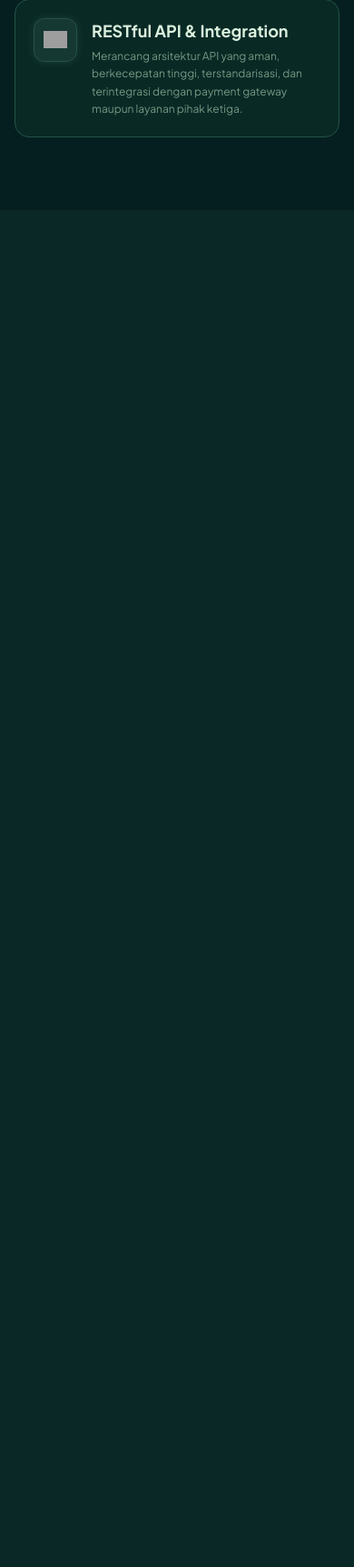
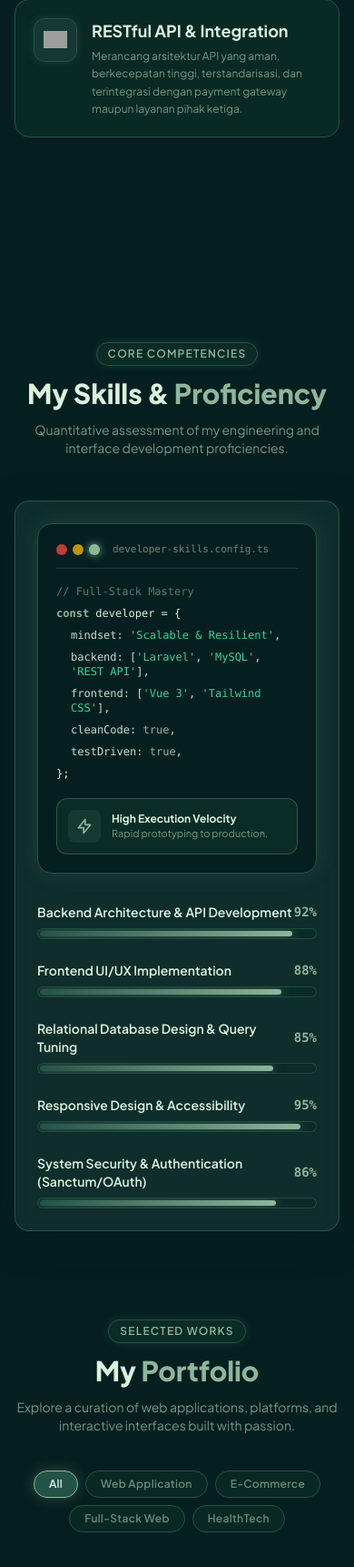
Before and after one commit to Tiannn-r/Portofolio, a Laravel app: page / in a window 390 px wide. Shown: the part 4448-6170 px from the top of the page at 91% size. Before the commit the page ends 4599 px from the top, so only its background shows below. Run offline with Laravel 12, Linux system fonts and the light colour scheme; data comes from the database, SQL or seed files in the repository; style sheets or scripts are compiled from the project's sources; grey boxes are pictures that could not be loaded.

Commit message:
feat(ui): implement My Skills progress bars and My Portfolio 3x2 grid

```diff
--- a/resources/js/App.vue
+++ b/resources/js/App.vue
@@ -20,6 +20,12 @@
         :projects="portfolio.projects"
         :services="portfolio.services"
       />
+
+      <!-- Section 4: My Skills (Progress Bar) & My Portfolio Grid -->
+      <SkillsPortfolioSection
+        :skills="portfolio.skills"
+        :projects="portfolio.projects"
+      />
     </main>
   </div>
 </template>
@@ -32,6 +38,7 @@ import Navbar from './components/Navbar.vue';
 import HeroSection from './components/HeroSection.vue';
 import AboutSection from './components/AboutSection.vue';
 import FeaturedServicesSection from './components/FeaturedServicesSection.vue';
+import SkillsPortfolioSection from './components/SkillsPortfolioSection.vue';
 
 const { portfolio, loading, error } = usePortfolio();
 const activeSection = ref('hero');
--- /dev/null
+++ b/resources/js/components/SkillsPortfolioSection.vue
@@ -0,0 +1,411 @@
+<template>
+  <section id="portfolio" class="relative py-20 z-10">
+    <!-- Part 1: My Skills (Progress Bars) -->
+    <div id="skills" class="mb-24">
+      <div class="text-center mb-12">
+        <span class="inline-block px-3 py-1 text-xs font-semibold tracking-widest text-sage-400 uppercase bg-forest-900 border border-forest-700 rounded-full mb-3 shadow-[0_0_10px_rgba(142,182,155,0.15)]">
+          Core Competencies
+        </span>
+        <h2 class="text-3xl sm:text-4xl lg:text-5xl font-extrabold text-mint-100">
+          My Skills & <span class="text-sage-400">Proficiency</span>
+        </h2>
+        <p class="mt-3 text-sage-400/80 max-w-xl mx-auto text-sm sm:text-base">
+          Quantitative assessment of my engineering and interface development proficiencies.
+        </p>
+      </div>
+
+      <!-- Glassmorphism Card with Illustration on Left & Progress Bars on Right -->
+      <div class="bg-forest-800/60 backdrop-blur-md border border-sage-400/25 rounded-2xl p-6 sm:p-10 shadow-[0_10px_35px_rgba(5,31,32,0.6)] relative overflow-hidden">
+        <div class="grid grid-cols-1 lg:grid-cols-12 gap-8 lg:gap-12 items-center">
+          <!-- Left: Futuristic Illustration / Code Visualizer -->
+          <div class="lg:col-span-5 flex flex-col items-center justify-center">
+            <div class="w-full max-w-sm bg-forest-950/90 border border-forest-700 rounded-2xl p-5 shadow-[0_0_25px_rgba(142,182,155,0.15)] relative">
+              <!-- Window dots -->
+              <div class="flex items-center gap-1.5 mb-4 pb-3 border-b border-forest-700/60">
+                <span class="w-3 h-3 rounded-full bg-red-500/80"></span>
+                <span class="w-3 h-3 rounded-full bg-yellow-500/80"></span>
+                <span class="w-3 h-3 rounded-full bg-sage-400 shadow-[0_0_8px_#8EB69B]"></span>
+                <span class="ml-2 text-[11px] font-mono text-sage-400/70">developer-skills.config.ts</span>
+              </div>
+
+              <!-- Code snippet illustration -->
+              <div class="space-y-2 font-mono text-xs">
+                <p class="text-sage-400/60">// Full-Stack Mastery</p>
+                <p class="text-mint-100"><span class="text-sage-400 font-bold">const</span> developer = {</p>
+                <p class="text-mint-100/90 pl-4">mindset: <span class="text-emerald-400">'Scalable & Resilient'</span>,</p>
+                <p class="text-mint-100/90 pl-4">backend: [<span class="text-emerald-400">'Laravel'</span>, <span class="text-emerald-400">'MySQL'</span>, <span class="text-emerald-400">'REST API'</span>],</p>
+                <p class="text-mint-100/90 pl-4">frontend: [<span class="text-emerald-400">'Vue 3'</span>, <span class="text-emerald-400">'Tailwind CSS'</span>],</p>
+                <p class="text-mint-100/90 pl-4">cleanCode: <span class="text-sage-400">true</span>,</p>
+                <p class="text-mint-100/90 pl-4">testDriven: <span class="text-sage-400">true</span>,</p>
+                <p class="text-mint-100">};</p>
+              </div>
+
+              <!-- Floating Accent Badge -->
+              <div class="mt-5 p-3 rounded-xl bg-forest-900 border border-sage-400/30 flex items-center gap-3">
+                <div class="w-9 h-9 rounded-lg bg-forest-800 flex items-center justify-center text-sage-400 shrink-0">
+                  <svg class="w-5 h-5" fill="none" viewBox="0 0 24 24" stroke="currentColor">
+                    <path stroke-linecap="round" stroke-linejoin="round" stroke-width="2" d="M13 10V3L4 14h7v7l9-11h-7z" />
+                  </svg>
+                </div>
+                <div>
+                  <h5 class="text-xs font-bold text-mint-100">High Execution Velocity</h5>
+                  <p class="text-[11px] text-sage-400/80">Rapid prototyping to production.</p>
+                </div>
+              </div>
+            </div>
+          </div>
+
+          <!-- Right: Horizontal Progress Bars -->
+          <div class="lg:col-span-7 space-y-6">
+            <div
+              v-for="skill in progressSkills"
+              :key="skill.id || skill.name"
+              class="group"
+            >
+              <!-- Skill Name & Percentage -->
+              <div class="flex items-center justify-between mb-2">
+                <span class="text-sm sm:text-base font-semibold text-mint-100 group-hover:text-sage-400 transition-colors">
+                  {{ skill.name }}
+                </span>
+                <span class="text-sm font-mono font-bold text-sage-400">
+                  {{ skill.percentage }}%
+                </span>
+              </div>
+
+              <!-- Track & Bar -->
+              <div class="w-full h-3 rounded-full bg-forest-900 border border-forest-700/80 overflow-hidden p-0.5">
+                <div
+                  class="h-full rounded-full bg-gradient-to-r from-forest-700 to-sage-400 shadow-[0_0_12px_rgba(142,182,155,0.5)] transition-all duration-1000 ease-out"
+                  :style="{ width: `${skill.percentage}%` }"
+                ></div>
+              </div>
+            </div>
+          </div>
+        </div>
+      </div>
+    </div>
+
+    <!-- Part 2: My Portfolio Grid (3x2) -->
+    <div>
+      <div class="text-center mb-10">
+        <span class="inline-block px-3 py-1 text-xs font-semibold tracking-widest text-sage-400 uppercase bg-forest-900 border border-forest-700 rounded-full mb-3 shadow-[0_0_10px_rgba(142,182,155,0.15)]">
+          Selected Works
+        </span>
+        <h2 class="text-3xl sm:text-4xl lg:text-5xl font-extrabold text-mint-100">
+          My <span class="text-sage-400">Portfolio</span>
+        </h2>
+        <p class="mt-3 text-sage-400/80 max-w-xl mx-auto text-sm sm:text-base">
+          Explore a curation of web applications, platforms, and interactive interfaces built with passion.
+        </p>
+      </div>
+
+      <!-- Category Filter Tabs -->
+      <div class="flex flex-wrap items-center justify-center gap-2 mb-10">
+        <button
+          v-for="cat in categories"
+          :key="cat"
+          @click="selectedCategory = cat"
+          type="button"
+          class="px-4 py-1.5 rounded-full text-xs font-semibold tracking-wide transition-all duration-300"
+          :class="selectedCategory === cat ? 'bg-forest-700 text-mint-100 border border-sage-400 shadow-[0_0_15px_rgba(142,182,155,0.3)]' : 'bg-forest-900/80 text-sage-400/70 border border-forest-700 hover:text-mint-100 hover:bg-forest-800'"
+        >
+          {{ cat }}
+        </button>
+      </div>
+
+      <!-- 3x2 Grid Display (6 Projects) -->
+      <div class="grid grid-cols-1 md:grid-cols-2 lg:grid-cols-3 gap-6">
+        <div
+          v-for="project in filteredProjects"
+          :key="project.id || project.slug || project.title"
+          class="group bg-forest-900/90 border border-forest-700 hover:border-sage-400 rounded-2xl overflow-hidden hover:scale-[1.02] hover:shadow-[0_0_25px_rgba(142,182,155,0.25)] transition-all duration-300 flex flex-col justify-between"
+        >
+          <!-- Thumbnail Image -->
+          <div class="relative h-48 overflow-hidden border-b border-forest-700/80">
+            <img
+              :src="project.thumbnail_url || project.thumbnail || 'https://images.unsplash.com/photo-1507238691740-187a5b1d37b8?auto=format&fit=crop&w=800&q=80'"
+              :alt="project.title"
+              class="w-full h-full object-cover transition-transform duration-500 group-hover:scale-105"
+            />
+            <div class="absolute inset-0 bg-gradient-to-t from-forest-950 via-transparent to-transparent opacity-80"></div>
+            <!-- Category Tag -->
+            <span class="absolute top-3 left-3 px-2.5 py-0.5 text-[10px] font-semibold tracking-wider uppercase bg-forest-950/80 text-sage-400 border border-forest-700 rounded-md backdrop-blur-md">
+              {{ project.category }}
+            </span>
+          </div>
+
+          <!-- Project Body -->
+          <div class="p-5 flex-1 flex flex-col justify-between">
+            <div>
+              <h3 class="text-lg font-bold text-mint-100 group-hover:text-sage-400 transition-colors mb-2 line-clamp-1">
+                {{ project.title }}
+              </h3>
+              <p class="text-xs text-mint-100/75 leading-relaxed line-clamp-2 mb-4">
+                {{ project.description }}
+              </p>
+
+              <!-- Tech Stack Badges -->
+              <div class="flex flex-wrap gap-1.5 mb-5">
+                <span
+                  v-for="(tag, idx) in project.tech_stack"
+                  :key="idx"
+                  class="bg-forest-700 text-mint-100 text-[11px] px-2.5 py-0.5 rounded-md font-medium border border-forest-700"
+                >
+                  {{ tag }}
+                </span>
+              </div>
+            </div>
+
+            <!-- Card Bottom Actions -->
+            <div class="flex items-center justify-between pt-3 border-t border-forest-700/50">
+              <button
+                @click="openModal(project)"
+                type="button"
+                class="text-xs text-sage-400 font-semibold hover:text-mint-100 inline-flex items-center gap-1 group/btn"
+              >
+                <span>Details</span>
+                <svg class="w-3 h-3 group-hover/btn:translate-x-1 transition-transform" fill="none" viewBox="0 0 24 24" stroke="currentColor">
+                  <path stroke-linecap="round" stroke-linejoin="round" stroke-width="2" d="M9 5l7 7-7 7" />
+                </svg>
+              </button>
+
+              <div class="flex items-center gap-2">
+                <a
+                  v-if="project.url_repo"
+                  :href="project.url_repo"
+                  target="_blank"
+                  title="Source Code"
+                  class="w-8 h-8 rounded-full bg-forest-800 text-sage-400 hover:text-mint-100 hover:bg-forest-700 flex items-center justify-center transition-colors border border-forest-700"
+                >
+                  <svg class="w-3.5 h-3.5" fill="currentColor" viewBox="0 0 24 24">
+                    <path fill-rule="evenodd" clip-rule="evenodd" d="M12 2C6.477 2 2 6.484 2 12.017c0 4.425 2.865 8.18 6.839 9.504.5.092.682-.217.682-.483 0-.237-.008-.868-.013-1.703-2.782.605-3.369-1.343-3.369-1.343-.454-1.158-1.11-1.466-1.11-1.466-.908-.62.069-.608.069-.608 1.003.07 1.53 1.032 1.53 1.032.892 1.53 2.341 1.088 2.91.832.092-.647.35-1.088.636-1.338-2.22-.253-4.555-1.113-4.555-4.951 0-1.093.39-1.988 1.029-2.688-.103-.253-.446-1.272.098-2.65 0 0 .84-.27 2.75 1.026A9.564 9.564 0 0112 6.844c.85.004 1.705.115 2.504.337 1.909-1.296 2.747-1.027 2.747-1.027.546 1.379.202 2.398.1 2.651.64.7 1.028 1.595 1.028 2.688 0 3.848-2.339 4.695-4.566 4.943.359.309.678.92.678 1.855 0 1.338-.012 2.419-.012 2.747 0 .268.18.58.688.482A10.019 10.019 0 0022 12.017C22 6.484 17.522 2 12 2z" />
+                  </svg>
+                </a>
+                <a
+                  v-if="project.url_demo"
+                  :href="project.url_demo"
+                  target="_blank"
+                  title="Live Demo"
+                  class="w-8 h-8 rounded-full bg-forest-800 text-sage-400 hover:text-mint-100 hover:bg-forest-700 flex items-center justify-center transition-colors border border-forest-700"
+                >
+                  <svg class="w-3.5 h-3.5" fill="none" viewBox="0 0 24 24" stroke="currentColor">
+                    <path stroke-linecap="round" stroke-linejoin="round" stroke-width="2" d="M10 6H6a2 2 0 00-2 2v10a2 2 0 002 2h10a2 2 0 002-2v-4M14 4h6m0 0v6m0-6L10 14" />
+                  </svg>
+                </a>
+              </div>
+            </div>
+          </div>
+        </div>
+      </div>
+    </div>
+
+    <!-- Detail Modal -->
+    <div
+      v-if="activeModalProject"
+      class="fixed inset-0 z-50 flex items-center justify-center p-4 bg-forest-950/80 backdrop-blur-md animate-fade-in"
+      @click.self="activeModalProject = null"
+    >
+      <div class="relative w-full max-w-2xl bg-forest-900 border border-sage-400/40 rounded-2xl p-6 sm:p-8 shadow-[0_0_40px_rgba(142,182,155,0.3)] max-h-[90vh] overflow-y-auto">
+        <button
+          @click="activeModalProject = null"
+          type="button"
+          class="absolute top-5 right-5 w-8 h-8 rounded-full bg-forest-800 text-sage-400 hover:text-mint-100 hover:bg-forest-700 flex items-center justify-center transition-colors border border-forest-700"
+        >
+          <svg class="w-4 h-4" fill="none" viewBox="0 0 24 24" stroke="currentColor">
+            <path stroke-linecap="round" stroke-linejoin="round" stroke-width="2" d="M6 18L18 6M6 6l12 12" />
+          </svg>
+        </button>
+
+        <span class="text-xs uppercase tracking-wider text-sage-400 font-semibold font-mono">
+          {{ activeModalProject.category }}
+        </span>
+        <h3 class="text-2xl font-bold text-mint-100 mb-3 mt-1">
+          {{ activeModalProject.title }}
+        </h3>
+
+        <div class="rounded-xl overflow-hidden mb-5 border border-forest-700 max-h-72">
+          <img
+            :src="activeModalProject.thumbnail_url || activeModalProject.thumbnail"
+            :alt="activeModalProject.title"
+            class="w-full h-full object-cover"
+          />
+        </div>
+
+        <p class="text-sm text-mint-100/90 leading-relaxed mb-6 whitespace-pre-line">
+          {{ activeModalProject.description }}
+        </p>
+
+        <div class="mb-6">
+          <span class="text-xs uppercase text-sage-400 font-semibold block mb-2">Technologies Used:</span>
+          <div class="flex flex-wrap gap-2">
+            <span
+              v-for="(tech, i) in activeModalProject.tech_stack"
+              :key="i"
+              class="px-3 py-1 rounded-md text-xs font-mono bg-forest-800 text-mint-100 border border-forest-700"
+            >
+              {{ tech }}
+            </span>
+          </div>
+        </div>
+
+        <div class="flex items-center gap-3 pt-4 border-t border-forest-700">
+          <a
+            v-if="activeModalProject.url_demo"
+            :href="activeModalProject.url_demo"
+            target="_blank"
+            class="px-5 py-2.5 rounded-full bg-forest-700 text-mint-100 font-semibold text-xs border border-sage-400 shadow-[0_0_15px_rgba(142,182,155,0.3)] hover:bg-forest-700/80 transition-all inline-flex items-center gap-2"
+          >
+            <span>Visit Live Demo</span>
+            <svg class="w-3.5 h-3.5" fill="none" viewBox="0 0 24 24" stroke="currentColor">
+              <path stroke-linecap="round" stroke-linejoin="round" stroke-width="2" d="M10 6H6a2 2 0 00-2 2v10a2 2 0 002 2h10a2 2 0 002-2v-4M14 4h6m0 0v6m0-6L10 14" />
+            </svg>
+          </a>
+          <a
+            v-if="activeModalProject.url_repo"
+            :href="activeModalProject.url_repo"
+            target="_blank"
+            class="px-5 py-2.5 rounded-full bg-forest-800 text-sage-400 hover:text-mint-100 font-medium text-xs border border-forest-700 hover:border-sage-400 transition-colors inline-flex items-center gap-2"
+          >
+            <span>Repository</span>
+            <svg class="w-3.5 h-3.5" fill="currentColor" viewBox="0 0 24 24">
+              <path fill-rule="evenodd" clip-rule="evenodd" d="M12 2C6.477 2 2 6.484 2 12.017c0 4.425 2.865 8.18 6.839 9.504.5.092.682-.217.682-.483 0-.237-.008-.868-.013-1.703-2.782.605-3.369-1.343-3.369-1.343-.454-1.158-1.11-1.466-1.11-1.466-.908-.62.069-.608.069-.608 1.003.07 1.53 1.032 1.53 1.032.892 1.53 2.341 1.088 2.91.832.092-.647.35-1.088.636-1.338-2.22-.253-4.555-1.113-4.555-4.951 0-1.093.39-1.988 1.029-2.688-.103-.253-.446-1.272.098-2.65 0 0 .84-.27 2.75 1.026A9.564 9.564 0 0112 6.844c.85.004 1.705.115 2.504.337 1.909-1.296 2.747-1.027 2.747-1.027.546 1.379.202 2.398.1 2.651.64.7 1.028 1.595 1.028 2.688 0 3.848-2.339 4.695-4.566 4.943.359.309.678.92.678 1.855 0 1.338-.012 2.419-.012 2.747 0 .268.18.58.688.482A10.019 10.019 0 0022 12.017C22 6.484 17.522 2 12 2z" />
+            </svg>
+          </a>
+        </div>
+      </div>
+    </div>
+  </section>
+</template>
+
+<script setup>
+import { ref, computed } from 'vue';
+
+const props = defineProps({
+  skills: {
+    type: Object,
+    default: () => ({
+      progress_bars: [],
+    }),
+  },
+  projects: {
+    type: Array,
+    default: () => [],
+  },
+});
+
+const selectedCategory = ref('All');
+const activeModalProject = ref(null);
+
+const defaultProgressSkills = [
+  { name: 'Backend Architecture & API Development', percentage: 92 },
+  { name: 'Frontend UI/UX Implementation', percentage: 88 },
+  { name: 'Relational Database Design & Query Tuning', percentage: 85 },
+  { name: 'Responsive Design & Accessibility', percentage: 95 },
+  { name: 'System Security & Authentication (Sanctum/OAuth)', percentage: 86 },
+];
+
+const progressSkills = computed(() => {
+  if (props.skills?.progress_bars && props.skills.progress_bars.length > 0) {
+    return props.skills.progress_bars;
+  }
+  return defaultProgressSkills;
+});
+
+const defaultProjects = [
+  {
+    title: 'Enterprise Resource Planning (ERP) System',
+    slug: 'erp-system',
+    category: 'Web Application',
+    description: 'Platform ERP modern untuk enterprise dengan manajemen inventaris realtime, pelaporan akuntansi otomatis, manajemen multi-cabang, dan role-based access control yang aman.',
+    thumbnail_url: 'https://images.unsplash.com/photo-1460925895917-afdab827c52f?auto=format&fit=crop&w=800&q=80',
+    tech_stack: ['Laravel 11', 'Vue 3', 'Tailwind CSS', 'MySQL', 'Chart.js'],
+    url_demo: 'https://erp.demo.portofolio.id',
+    url_repo: 'https://github.com/Tiannn-r/Portofolio',
+  },
+  {
+    title: 'Multi-Vendor Marketplace & Checkout Platform',
+    slug: 'ecommerce-platform',
+    category: 'E-Commerce',
+    description: 'Aplikasi e-commerce lengkap dengan cart realtime, integrasi pembayaran digital, pelacakan kurir otomatis, serta dashboard analitik penjualan bagi merchant.',
+    thumbnail_url: 'https://images.unsplash.com/photo-1557821552-17105176677c?auto=format&fit=crop&w=800&q=80',
+    tech_stack: ['Laravel 11', 'Vue 3', 'Pinia', 'Tailwind CSS', 'Midtrans API'],
+    url_demo: 'https://shop.demo.portofolio.id',
+    url_repo: 'https://github.com/Tiannn-r/Portofolio',
+  },
+  {
+    title: 'Personal Portfolio & Admin CMS Engine',
+    slug: 'portfolio-cms',
+    category: 'Full-Stack Web',
+    description: 'Sistem website portofolio interaktif yang terhubung langsung ke Content Management System (CMS) Admin dengan autentikasi Sanctum dan manajemen pesan kontak.',
+    thumbnail_url: 'https://images.unsplash.com/photo-1507238691740-187a5b1d37b8?auto=format&fit=crop&w=800&q=80',
+    tech_stack: ['Laravel 11', 'Sanctum', 'Vue 3', 'Tailwind CSS', 'MySQL'],
+    url_demo: 'https://portofolio.id',
+    url_repo: 'https://github.com/Tiannn-r/Portofolio',
+  },
+  {
+    title: 'Healthcare Clinic Appointment & Electronic Medical Record',
+    slug: 'clinic-system',
+    category: 'HealthTech',
+    description: 'Aplikasi booking janji temu dokter online dengan notifikasi pengingat via WhatsApp dan rekam medis elektronik terenkripsi.',
+    thumbnail_url: 'https://images.unsplash.com/photo-1576091160399-112ba8d25d1d?auto=format&fit=crop&w=800&q=80',
+    tech_stack: ['Laravel 11', 'Vue.js', 'MySQL', 'Tailwind CSS'],
+    url_demo: 'https://clinic.demo.portofolio.id',
+    url_repo: 'https://github.com/Tiannn-r/Portofolio',
+  },
+  {
+    title: 'SaaS Analytics & Performance Monitoring',
+    slug: 'saas-analytics',
+    category: 'Web Application',
+    description: 'Dashboard metrik performa cloud server, visualisasi throughput data time-series, dan sistem alarm peringatan kegagalan server.',
+    thumbnail_url: 'https://images.unsplash.com/photo-1551288049-bebda4e38f71?auto=format&fit=crop&w=800&q=80',
+    tech_stack: ['Vue 3', 'Laravel', 'PostgreSQL', 'Redis'],
+    url_demo: 'https://analytics.demo.portofolio.id',
+    url_repo: 'https://github.com/Tiannn-r/Portofolio',
+  },
+  {
+    title: 'Real-Time Team Collaboration Suite',
+    slug: 'collaboration-suite',
+    category: 'Full-Stack Web',
+    description: 'Aplikasi kolaborasi kerja tim dengan kanban board interaktif, live document editing via websockets, dan video conference terintegrasi.',
+    thumbnail_url: 'https://images.unsplash.com/photo-1522071820081-009f0129c71c?auto=format&fit=crop&w=800&q=80',
+    tech_stack: ['Laravel', 'Vue 3', 'WebSockets', 'Tailwind CSS'],
+    url_demo: 'https://collab.demo.portofolio.id',
+    url_repo: 'https://github.com/Tiannn-r/Portofolio',
+  },
+];
+
+const allProjects = computed(() => {
+  if (props.projects && props.projects.length > 0) {
+    // If fewer than 6, blend with defaults to maintain clean 3x2 grid
+    if (props.projects.length >= 6) return props.projects;
+    const combined = [...props.projects];
+    for (const dp of defaultProjects) {
+      if (!combined.some(p => p.title === dp.title)) {
+        combined.push(dp);
+      }
+      if (combined.length >= 6) break;
+    }
+    return combined;
+  }
+  return defaultProjects;
+});
+
+const categories = computed(() => {
+  const cats = new Set(['All']);
+  allProjects.value.forEach(p => {
+    if (p.category) cats.add(p.category);
+  });
+  return Array.from(cats);
+});
+
+const filteredProjects = computed(() => {
+  if (selectedCategory.value === 'All') {
+    return allProjects.value.slice(0, 6);
+  }
+  return allProjects.value.filter(p => p.category === selectedCategory.value).slice(0, 6);
+});
+
+const openModal = (project) => {
+  activeModalProject.value = project;
+};
+</script>
```
